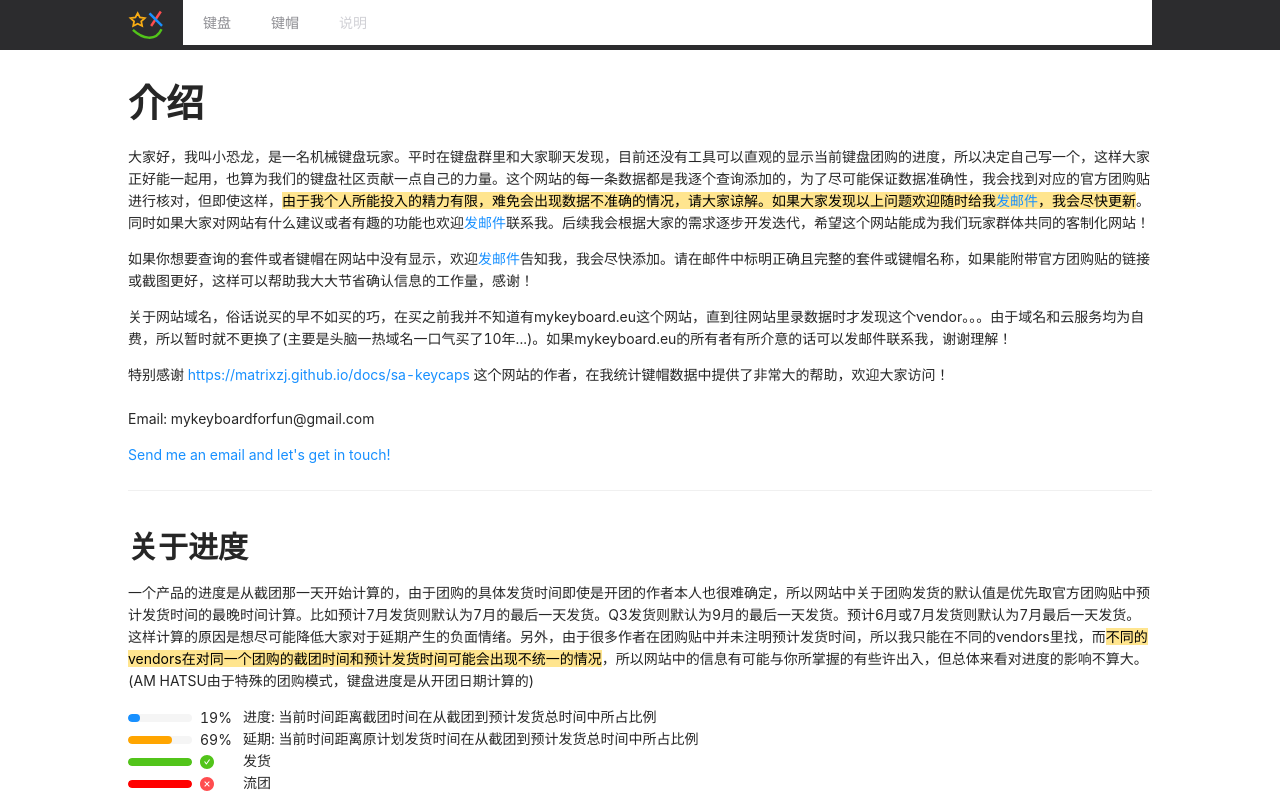
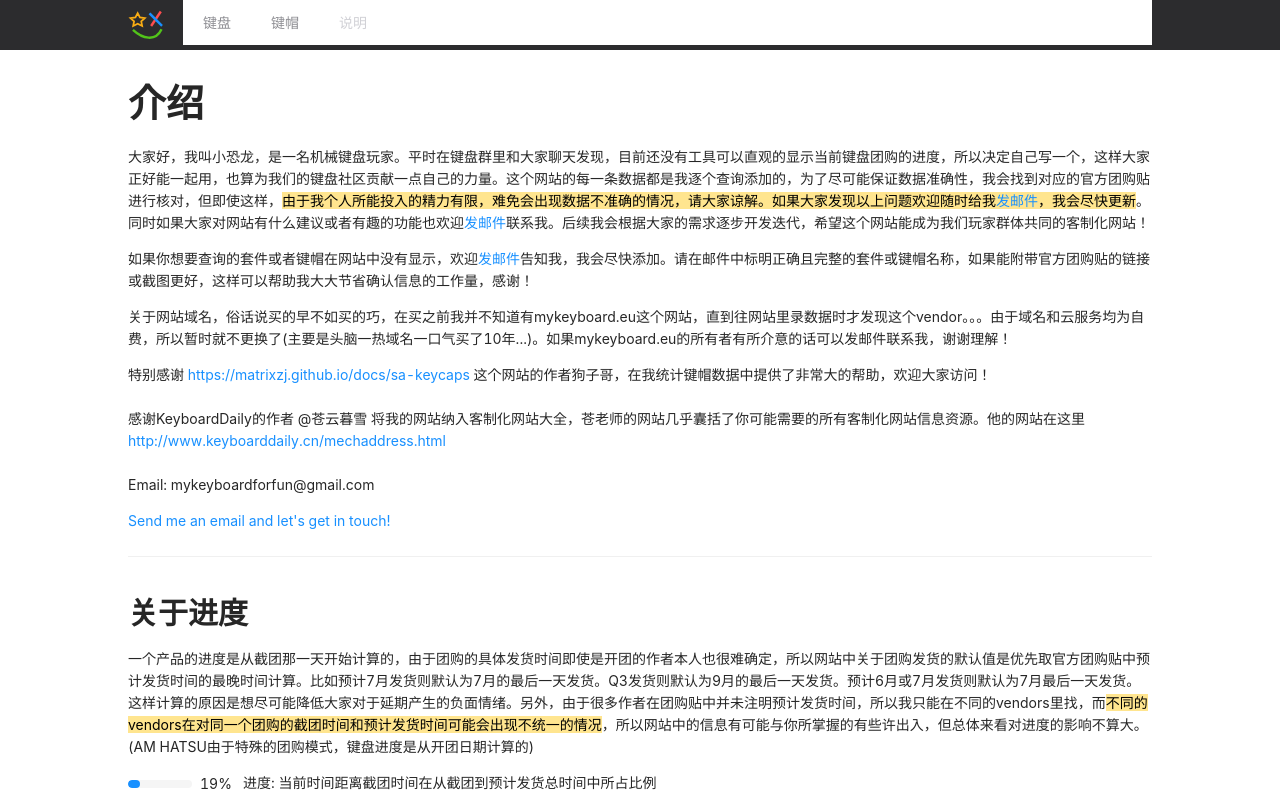
Before and after one commit to tinytoots/mykeyboard, a React (Create React App) app in the folder keyboard-official/: page /readme in a window 1280 px wide. Shown: the top 796 px of the page. Built offline with nearby package versions, Linux system fonts and the light colour scheme.

Commit message:
update readme

```diff
--- a/keyboard-official/src/pages/Profile/Profile.js
+++ b/keyboard-official/src/pages/Profile/Profile.js
@@ -69,7 +69,8 @@ export default function Profile() {
                 关于网站域名，俗话说买的早不如买的巧，在买之前我并不知道有mykeyboard.eu这个网站，直到往网站里录数据时才发现这个vendor。。。由于域名和云服务均为自费，所以暂时就不更换了(主要是头脑一热域名一口气买了10年...)。如果mykeyboard.eu的所有者有所介意的话可以发邮件联系我，谢谢理解！
                 </Paragraph>
                 特别感谢 <Link href="https://matrixzj.github.io/docs/sa-keycaps" target="_blank">
-                https://matrixzj.github.io/docs/sa-keycaps</Link> 这个网站的作者，在我统计键帽数据中提供了非常大的帮助，欢迎大家访问！<br/><br/>
+                https://matrixzj.github.io/docs/sa-keycaps</Link> 这个网站的作者狗子哥，在我统计键帽数据中提供了非常大的帮助，欢迎大家访问！<br/><br/>感谢KeyboardDaily的作者 @苍云暮雪 将我的网站纳入客制化网站大全，苍老师的网站几乎囊括了你可能需要的所有客制化网站信息资源。他的网站在这里 <Link href="http://www.keyboarddaily.cn/mechaddress.html" target="_blank">
+                http://www.keyboarddaily.cn/mechaddress.html</Link><br/><br/>
                 <Paragraph>Email: mykeyboardforfun@gmail.com</Paragraph>
                 <a href={`mailto:${customerEmail}`} >Send me an email and let's get in touch!</a>
                 <Divider />
```
